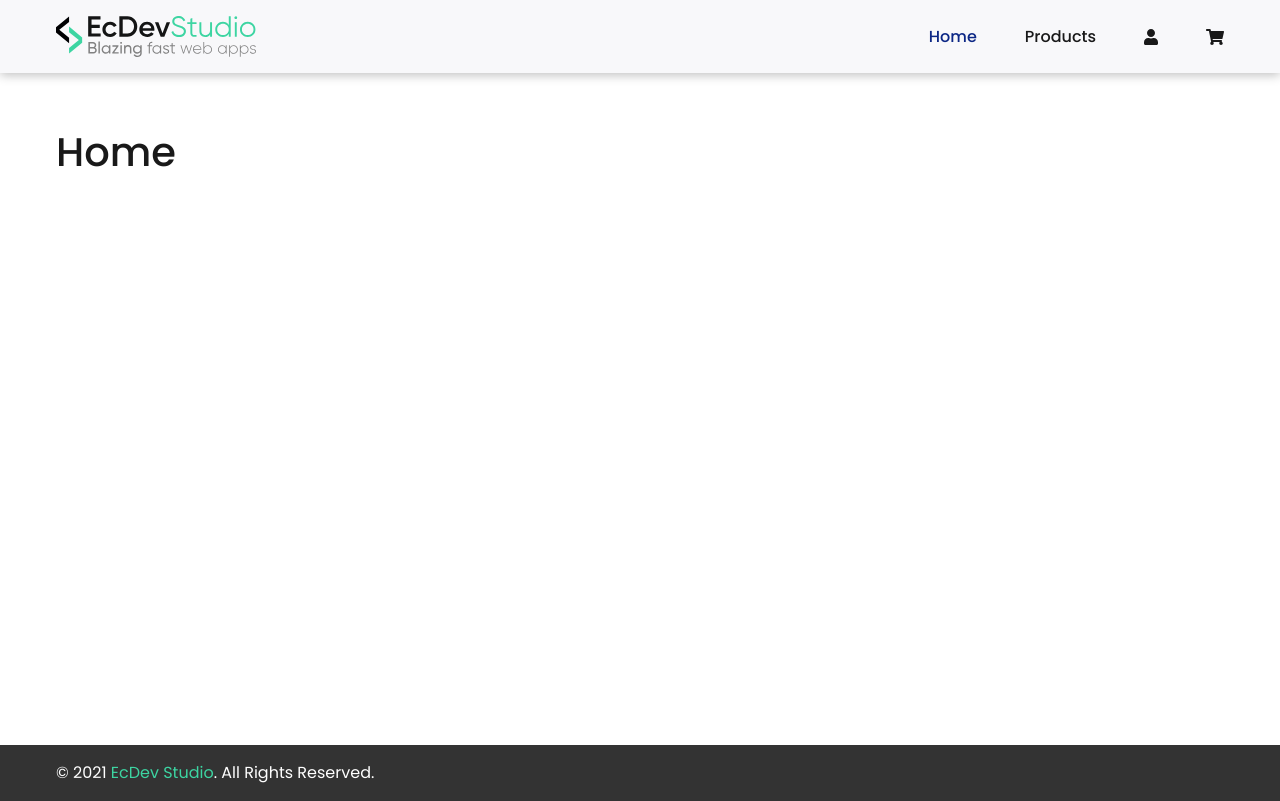
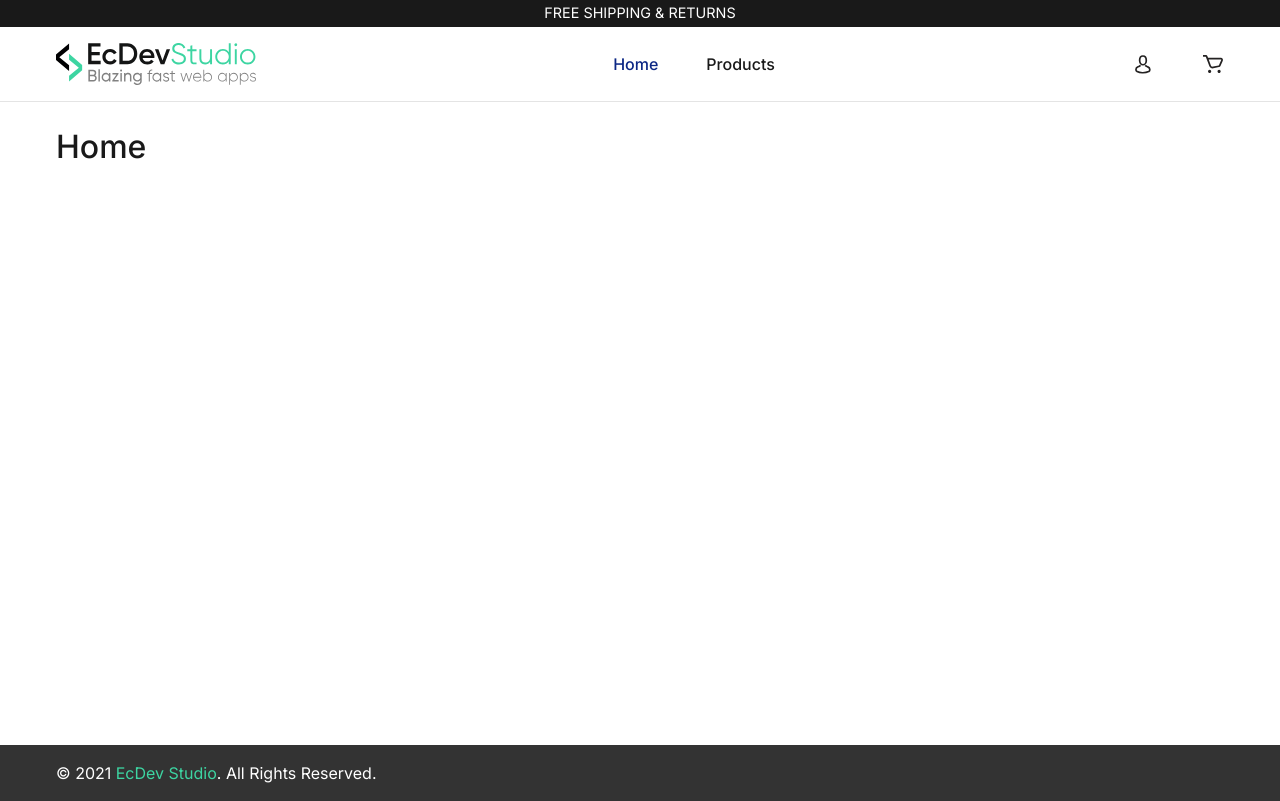
Before and after one commit to lordapos/ecdev-demo, a Gatsby site in the folder frontend/: page / in a window 1280 px wide. Built offline with nearby package versions, Linux system fonts and the light colour scheme; Gatsby itself is replaced by a stand-in of ours.

Commit message:
change header

```diff
--- a/frontend/src/components/Header/Header.js
+++ b/frontend/src/components/Header/Header.js
@@ -2,11 +2,14 @@ import React, { useEffect, useState } from 'react'
 import { Link } from 'gatsby'
 import logo from '../../images/logo.svg'
 import './_header.scss'
-import { FontAwesomeIcon } from '@fortawesome/react-fontawesome'
-import { faUser, faShoppingCart } from '@fortawesome/free-solid-svg-icons'
 import { useSelector } from 'react-redux'
+import userIcon from '../../images/ic_user.svg'
+import cartIcon from '../../images/ic_cart.svg'
 
 const Header = () => {
+  const [view, setView] = useState('')
+  const cls = ['header']
+  cls.push(view)
   const renderLinks = (links) => {
     return links.map((link, index) => {
       return (
@@ -24,6 +27,18 @@ const Header = () => {
     { to: '/products', label: 'Products' },
   ]
 
+  useEffect(() => {
+    let scroll = 0
+    window.onscroll = () => {
+      if (window.pageYOffset > 100 && (scroll - window.pageYOffset) < 0) {
+        setView('header--hide')
+      } else {
+        setView('')
+      }
+      scroll = window.pageYOffset
+    }
+  }, [])
+
   const cart = useSelector((state) => state.cart)
   const { cartItems } = cart
   const userLogin = useSelector((state) => state.userLogin)
@@ -39,22 +54,33 @@ const Header = () => {
     userLink = '/profile'
   }
 
+  const user = {
+    backgroundImage: `url(${userIcon})`
+  }
+
+  const cartBG = {
+    backgroundImage: `url(${cartIcon})`
+  }
+
   return (
-    <header className='header'>
+    <header className={cls.join(' ')}>
+      <div className="header__head">FREE SHIPPING & RETURNS</div>
       <div className="header__inner">
         <Link className='header__logo' to='/'>
           <img src={logo} alt="prim"/>
         </Link>
         <nav className='header__nav'>
+          <ul className='header__nav__list'>{renderLinks(links)}</ul>
+        </nav>
+        <nav className='header__nav'>
           <ul className='header__nav__list'>
-            {renderLinks(links)}
             <li className='header__nav__item'>
               <Link
                 to={userLink}
                 activeClassName='header__nav__link--active'
                 className='header__nav__link header__nav__link--icon'
               >
-                <FontAwesomeIcon icon={faUser}/>
+                <div className='user-icon' style={user}> </div>
               </Link>
             </li>
             <li className='header__nav__item'>
@@ -63,9 +89,9 @@ const Header = () => {
                 activeClassName='header__nav__link--active'
                 className='header__nav__link header__nav__link--icon'
               >
-                <FontAwesomeIcon icon={faShoppingCart}/>
+                <div className='cart-icon' style={cartBG}> </div>
                 {
-                  items > 0 ? (<span className='count-cart'><sup><small>{items}</small></sup></span>) : null
+                  items > 0 ? (<span className='count-cart'>{items}</span>) : null
                 }
               </Link>
             </li>
--- a/frontend/src/components/Header/_header.scss
+++ b/frontend/src/components/Header/_header.scss
@@ -2,19 +2,27 @@
 @import "./src/styles/config";
 
 .header {
-    box-shadow: 0 2px 10px $lightgrey;
-    background-color: $body;
+    background-color: $white;
     position: fixed;
     z-index: 100;
     width: 100%;
-    padding: 1rem 0;
     top: 0;
     left: 0;
     transition: .5s ease-in, .5s ease-in-out;
+    border-bottom: 1px solid #E4E4E4;
 
-    &--hide
-    {
-        transform: translate(0, -100px);
+    &--hide {
+        transform: translate(0, -150px);
+    }
+
+    &__head {
+        text-align: center;
+        background-color: $black;
+        color: $white;
+        width: 100%;
+        padding: .4rem 0;
+        font-size: .9rem;
+        line-height: 1;
     }
 
     &__inner {
@@ -23,6 +31,8 @@
         justify-content: space-between;
         align-items: center;
         flex-wrap: wrap;
+        padding-top: 1rem;
+        padding-bottom: 1rem;
     }
 
     &__logo {
@@ -47,6 +57,11 @@
                 margin-left: 1.5rem;
                 margin-right: 0;
             }
+
+            &:first-child {
+                margin-left: 0;
+                margin-right: 1.5rem;
+            }
         }
 
         &__link {
@@ -67,11 +82,27 @@
             }
 
             &--icon {
-                svg {
-                    height: 16px;
-                    width: 18px;
-                }
+                position: relative;
             }
         }
     }
 }
+
+.user-icon,
+.cart-icon {
+    width: 22px;
+    height: 22px;
+    background-size: contain;
+}
+
+.count-cart {
+    background-color: $black;
+    color: $white;
+    border-radius: 50%;
+    padding: 2px 4px;
+    position: absolute;
+    top: -5px;
+    right: -8px;
+    line-height: 1;
+    font-size: 12px;
+}
--- a/frontend/src/styles/main/_fonts.css
+++ b/frontend/src/styles/main/_fonts.css
@@ -1 +1 @@
-@import url('https://fonts.googleapis.com/css2?family=Poppins:wght@300;400;500;600;700&display=swap');
+@import url('https://fonts.googleapis.com/css2?family=Inter:wght@400;500;600;700;800;900&display=swap');
--- a/frontend/src/styles/main/_global.scss
+++ b/frontend/src/styles/main/_global.scss
@@ -2,7 +2,7 @@ body {
   font-size: 1rem;
   font-weight: 400;
   line-height: 1.5;
-  font-family: 'Poppins', sans-serif;
+  font-family: 'Inter', sans-serif;
   color: $black;
   background-color: $white;
 }
@@ -43,14 +43,14 @@ h1, .h1 {
   font-size: calc(1.375rem + 1.5vw);
 
   @include media_min(lg) {
-    font-size: 2.5rem;
+    font-size: 2rem;
   }
 }
 
 h2, .h2 {
   font-size: calc(1.325rem + 0.9vw);
   @include media_min(lg) {
-    font-size: 2rem;
+    font-size: 1.85rem;
   }
 }
 
```
Also changed, not shown: frontend/src/images/ic_cart.svg (added), frontend/src/images/ic_user.svg (added).
